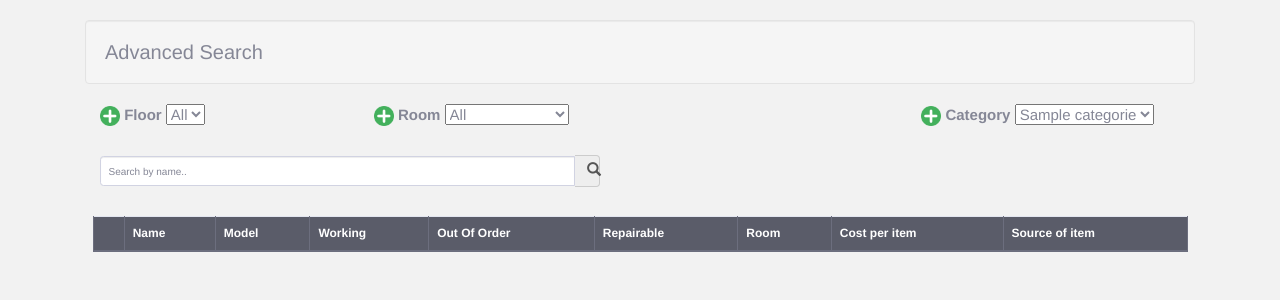
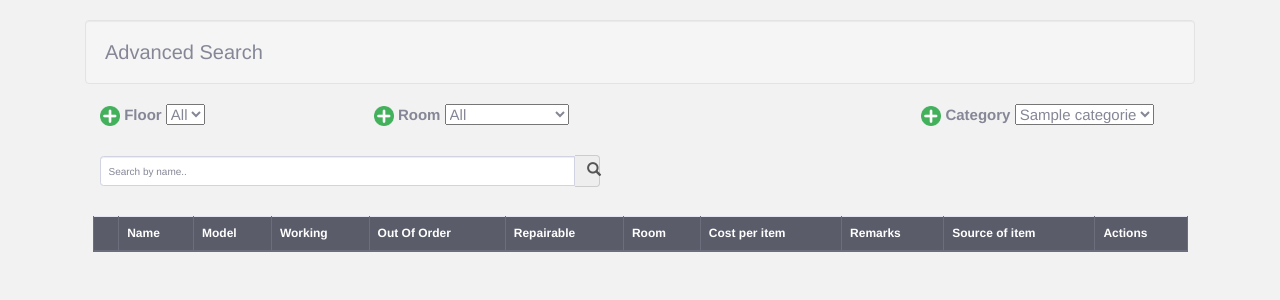
Before and after one commit to Sandace11/ICTC_Inventory_Management_System, a Django app: page /advancedSearch/ in a window 1280 px wide. Shown: the part 62-362 px from the top of the page. Run offline with Django 3.2, Linux system fonts and the light colour scheme; a user stored in the database is signed in; tables that the repository leaves empty hold one stand-in row (values such as "Sample post"); data that the repository does not hold is empty; some libraries are stand-ins or nearby versions.

Commit message:
Added remarks to show on advancedSearch

```diff
--- a/templates/inventory/advancedSearch.html
+++ b/templates/inventory/advancedSearch.html
@@ -114,9 +114,10 @@
              <th scope="col">Repairable</th>
              <th scope="col">Room</th>
              <th scope="col">Cost per item</th>
+             <th scope="col">Remarks</th>
              <th scope="col">Source of item</th>
-             <!-- <th scope="col">Edit</th>
-             <th scope="col">Delete</th> -->
+             <th scope="col">Actions</th>
+             <!-- <th scope="col">Delete</th> -->
              {% if category.extra_fields%}
              {% for value in extrafields %}
             <th scope="col"> {{ value }} </th>
@@ -140,6 +141,7 @@
              <td>{{item.in_maintenance}}</td>
              <td>{{item.room}}</td>
              <td>{{item.cost_per_item}}</td>
+             <td>{{item.remarks}}</td>
              <td>{{item.itemSource}}</td>
              <!-- <td> <a href="#"><img src = "{% static 'inventory/images/edit.svg' %}" style="width:20px;height:20px;">	</a></td>
              <td><a href="#"><img src = "{% static 'inventory/images/delete.svg' %}" style="width:20px;height:20px;">	</a></td> -->
```
Also changed, not shown: labinventory/settings.py (+12 -1 lines).
